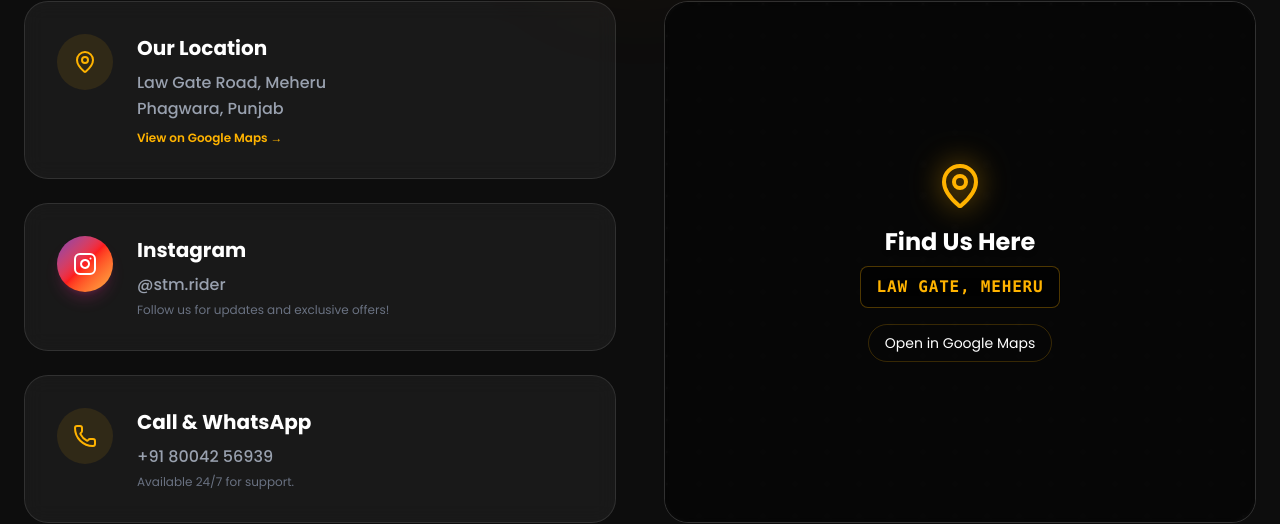
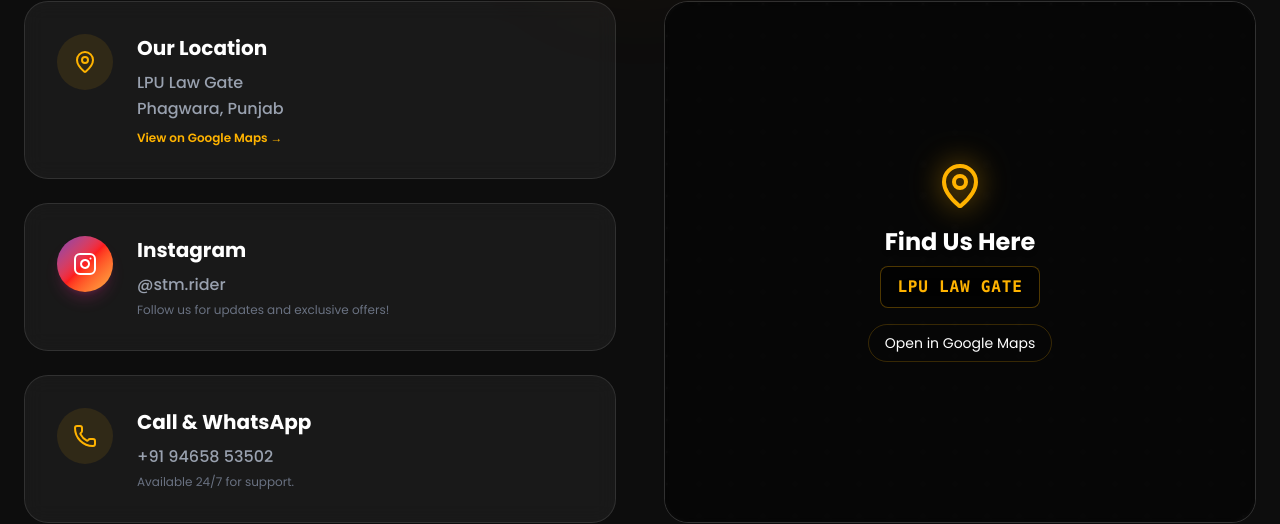
Before and after one commit to akshattiwari0055/STM-rider, a Next.js app: page /contact in a window 1280 px wide. Shown: the part 302-826 px from the top of the page. Built offline with nearby package versions, Linux system fonts and the light colour scheme; no server answers.

Commit message:
Address changed

```diff
--- a/src/app/book/[id]/page.js
+++ b/src/app/book/[id]/page.js
@@ -57,7 +57,7 @@ function PaymentPage({ booking, vehicle, onDone }) {
 
     const message = `Hello Admin! 🏍️\n\nI have just booked a vehicle on STM RIDER and made the manual payment. Please verify and approve my booking.\n\n*Booking Details:*\n- *Name:* ${booking.customerName}\n- *Vehicle:* ${vehicle.name}\n- *Duration:* ${booking.durationHours} hours\n- *Amount Paid:* ₹${booking.totalPrice?.toLocaleString('en-IN')}\n- *Booking ID:* #${booking._id?.slice(-10).toUpperCase()}`;
     const encodedMessage = encodeURIComponent(message);
-    const whatsappUrl = `https://wa.me/918004256939?text=${encodedMessage}`;
+    const whatsappUrl = `https://wa.me/919465853502?text=${encodedMessage}`;
 
     window.open(whatsappUrl, '_blank');
 
--- a/src/app/contact/page.js
+++ b/src/app/contact/page.js
@@ -7,7 +7,7 @@ const InstagramIcon = () => (
 
 export const metadata = {
   title: 'Contact Us | STM RIDER',
-  description: 'Get in touch with STM RIDER. Located at Law Gate Road in Meheru, Phagwara, Punjab.',
+  description: 'Get in touch with STM RIDER. Located at LPU Law Gate, Phagwara, Punjab.',
 };
 
 export default function ContactPage() {
@@ -30,14 +30,14 @@ export default function ContactPage() {
 
           {/* Contact Info Cards */}
           <div className="space-y-6">
-            <a href="https://maps.app.goo.gl/rJheG1hmwedKFsHF8" target="_blank" rel="noopener noreferrer" className="glass p-8 rounded-3xl border border-white/5 hover:border-[#FFB300]/30 transition-colors flex items-start gap-6 group block">
+            <a href="https://maps.app.goo.gl/ehcY4mrL2FHmzor4A?g_st=ac" target="_blank" rel="noopener noreferrer" className="glass p-8 rounded-3xl border border-white/5 hover:border-[#FFB300]/30 transition-colors flex items-start gap-6 group block">
               <div className="w-14 h-14 rounded-full bg-[#FFB300]/10 flex items-center justify-center flex-shrink-0 group-hover:scale-110 transition-transform">
                 <MapPin className="w-6 h-6 text-[#FFB300]" />
               </div>
               <div>
                 <h3 className="text-xl font-bold text-white mb-2">Our Location</h3>
                 <p className="text-gray-400 leading-relaxed font-medium">
-                  Law Gate Road, Meheru<br />
+                  LPU Law Gate<br />
                   Phagwara, Punjab
                 </p>
                 <p className="text-xs text-[#FFB300] mt-2 font-semibold group-hover:underline">View on Google Maps &rarr;</p>
@@ -64,7 +64,7 @@ export default function ContactPage() {
                <div>
                  <h3 className="text-xl font-bold text-white mb-2">Call & WhatsApp</h3>
                  <p className="text-gray-400 leading-relaxed font-medium">
-                   +91 80042 56939
+                   +91 94658 53502
                  </p>
                  <p className="text-xs text-gray-500 mt-1">Available 24/7 for support.</p>
                </div>
@@ -72,7 +72,7 @@ export default function ContactPage() {
           </div>
 
           {/* Map / Image Placeholder */}
-          <a href="https://maps.app.goo.gl/Jk9zUr5mBorsP6ULA" target="_blank" rel="noopener noreferrer" className="relative h-full min-h-[400px] rounded-3xl overflow-hidden glass border border-white/10 group block">
+          <a href="https://maps.app.goo.gl/ehcY4mrL2FHmzor4A?g_st=ac" target="_blank" rel="noopener noreferrer" className="relative h-full min-h-[400px] rounded-3xl overflow-hidden glass border border-white/10 group block">
              {/* Styled placeholder for a map or office image */}
              <div className="absolute inset-0 bg-[#0a0a0a] group-hover:bg-[#111] transition-colors" />
              {/* Map Grid Pattern */}
@@ -82,7 +82,7 @@ export default function ContactPage() {
                <MapPin className="w-12 h-12 text-[#FFB300] mb-4 drop-shadow-[0_0_15px_rgba(255,179,0,0.8)]" />
                <h3 className="text-2xl font-black text-white mb-2 drop-shadow-md">Find Us Here</h3>
                <p className="text-[#FFB300] font-semibold tracking-wider font-mono bg-black/50 px-4 py-2 rounded-lg border border-[#FFB300]/30 backdrop-blur-md mb-4">
-                 LAW GATE, MEHERU
+                 LPU LAW GATE
                </p>
                <span className="text-sm border border-[#FFB300]/20 text-white px-4 py-2 rounded-full group-hover:bg-[#FFB300]/10 transition-colors">
                  Open in Google Maps
--- a/src/components/Footer.js
+++ b/src/components/Footer.js
@@ -45,11 +45,11 @@ export default function Footer() {
             <ul className="space-y-4">
               <li className="flex items-start gap-3">
                 <MapPin className="text-[#FF6A00] mt-1 shrink-0" size={20} />
-                <a href="https://maps.app.goo.gl/Jk9zUr5mBorsP6ULA" target="_blank" rel="noopener noreferrer" className="text-gray-400 hover:text-white transition-colors">Gomtinagar , Lucknow</a>
+                <a href="https://maps.app.goo.gl/ehcY4mrL2FHmzor4A?g_st=ac" target="_blank" rel="noopener noreferrer" className="text-gray-400 hover:text-white transition-colors">LPU Law Gate</a>
               </li>
               <li className="flex items-center gap-3">
                 <Phone className="text-[#FF6A00] shrink-0" size={20} />
-                <a href="tel:+919839093379" className="text-gray-400 hover:text-white transition-colors">+919839093379</a>
+                <a href="tel:+919465853502" className="text-gray-400 hover:text-white transition-colors">+91 94658 53502</a>
               </li>
               <li className="flex items-center gap-3">
                 <Mail className="text-[#FF6A00] shrink-0" size={20} />
```
